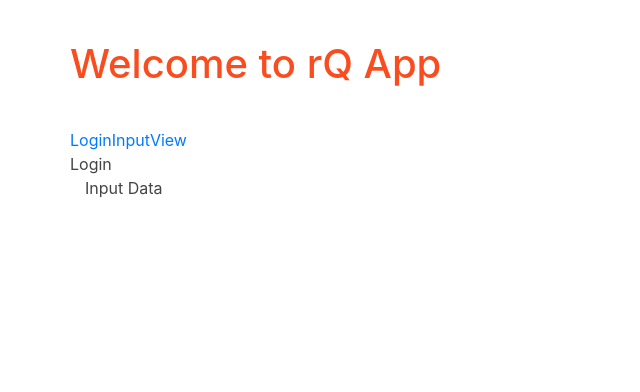
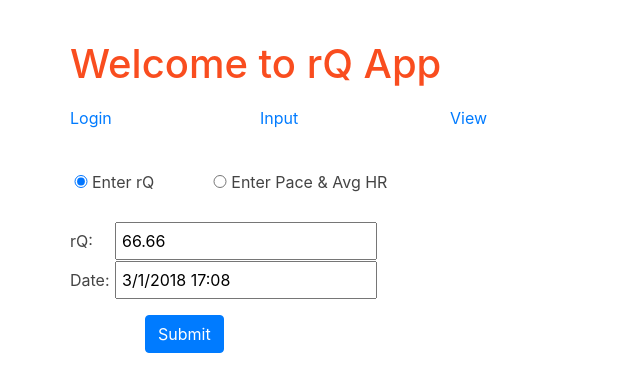
Before and after one commit to jackryon/rq, a React app in the folder client/: page /input-data in a window 1280 px wide. Shown: the whole page, without its empty margins (0-640 px from the left). Built offline with nearby package versions, Linux system fonts and the light colour scheme.

Commit message:
more layout stuff, better style, layout management work

```diff
--- a/client/src/components/app.js
+++ b/client/src/components/app.js
@@ -11,20 +11,6 @@ import InputData from './input-data'
 import ViewData from './view-data'
 
 class App extends Component {
-  getActiveView(){
-    switch(this.props.activeView){
-      case 'LOGIN':
-        return <Login />
-      case 'REGISTRATION':
-        return <Registration />
-      case 'INPUT_DATA':
-        return <InputData />
-      case 'VIEW_DATA':
-        return <ViewData />
-      default:
-        return <Login />
-    }
-  }
 
   render(){
     return(
@@ -35,12 +21,7 @@ class App extends Component {
               <h1>Welcome to rQ App</h1>
             </header>
           </div>
-          <div className="row">
-            <Navigation />
-          </div>
-          <div className="row">
-            { this.getActiveView() }
-          </div>
+          <Navigation />
           <Route path="/login" component={ Login } />
           <Route path="/registration" component={ Registration } />
           <Route path="/input-data" component={ InputData } />
--- a/client/src/components/form-switcher.js
+++ b/client/src/components/form-switcher.js
@@ -19,9 +19,9 @@ class FormSwitcher extends Component {
     var activeForm = this.props.activeForm
 
     return(
-      <div id="form-switcher">
-        <div className="row" >
-          <div className="col-xs-12">
+      <div id="form-switcher" className="row">
+        <div className="col-xs-12">
+          <div className="row">
             <label>
               <input type="radio"
                 checked={ activeForm === 'rqForm' }
@@ -37,9 +37,11 @@ class FormSwitcher extends Component {
               Enter Pace & Avg HR
             </label>
           </div>
-        </div>
-        <div className="row" id="form-container">
-          { this.getActiveForm() }
+          <div className="row">
+            <div className="col-xs-12" id="form-container">
+              { this.getActiveForm() }
+            </div>
+          </div>
         </div>
       </div>
     )
--- a/client/src/components/input-data.js
+++ b/client/src/components/input-data.js
@@ -1,11 +1,10 @@
 import React from 'react'
+import FormSwitcher from './form-switcher'
 
 class InputData extends React.Component {
   render(){
     return(
-      <div>
-        Input Data
-      </div>
+      <FormSwitcher />
     )
   }
 }
--- a/client/src/components/navigation.js
+++ b/client/src/components/navigation.js
@@ -4,16 +4,22 @@ import { Link } from 'react-router-dom'
 class Navigation extends Component {
   render(){
     return(
-      <div>
+      <div className="row" id="nav">
+        <div className="col-sm-2 no-pad">
           <Link to="/login">
             Login
           </Link>
+        </div>
+        <div className="col-sm-2 no-pad">
           <Link to="/input-data">
             Input
           </Link>
+        </div>
+        <div className="col-sm-2 no-pad">
           <Link to="/view-data">
             View
           </Link>
+        </div>
       </div>
     )
   }
--- a/client/src/stylesheets/index.sass
+++ b/client/src/stylesheets/index.sass
@@ -1,16 +1,27 @@
 body
   color: #444
+
+  .inline-block
+    display: inline-block
 
   h3
     color: #F94D1F
 
   header
     h1
-      margin: 1em 0
+      margin-top: 1em
       color: #F94D1F
 
   .hidden
     display: none
+
+  #nav
+    margin-top: 10px
+    margin-bottom: 40px
+
+    .no-pad
+      padding-left: 0
+      padding-right: 0
 
   table
     td
@@ -27,16 +38,21 @@ body
 
       #pace-hr-form
         label
-          width: 160px
+          width: 175px
+
+        input[type="submit"]
+          margin-left: 130px
+          margin-top: 20px
 
       input[type="text"]
         padding: 5px
 
       input[type="submit"]
-        margin: 10px 0
+        margin: 15px 90px
 
     label
       padding-right: 40px
+      padding-left: 15px
 
     input[type="radio"]
       width: 22px
--- a/routes/rqs.js
+++ b/routes/rqs.js
@@ -12,7 +12,6 @@ router.delete('/:id', function(req, res, next){
 router.get('/', function(req, res, next){
   RQ.find({}, (err, rqs) => {
     if(err) throw err
-    //res.json(JSON.stringify(rqs))
     res.json(rqs)
   })
 })
```
Lines whose indentation alone changed are shown as unchanged.
